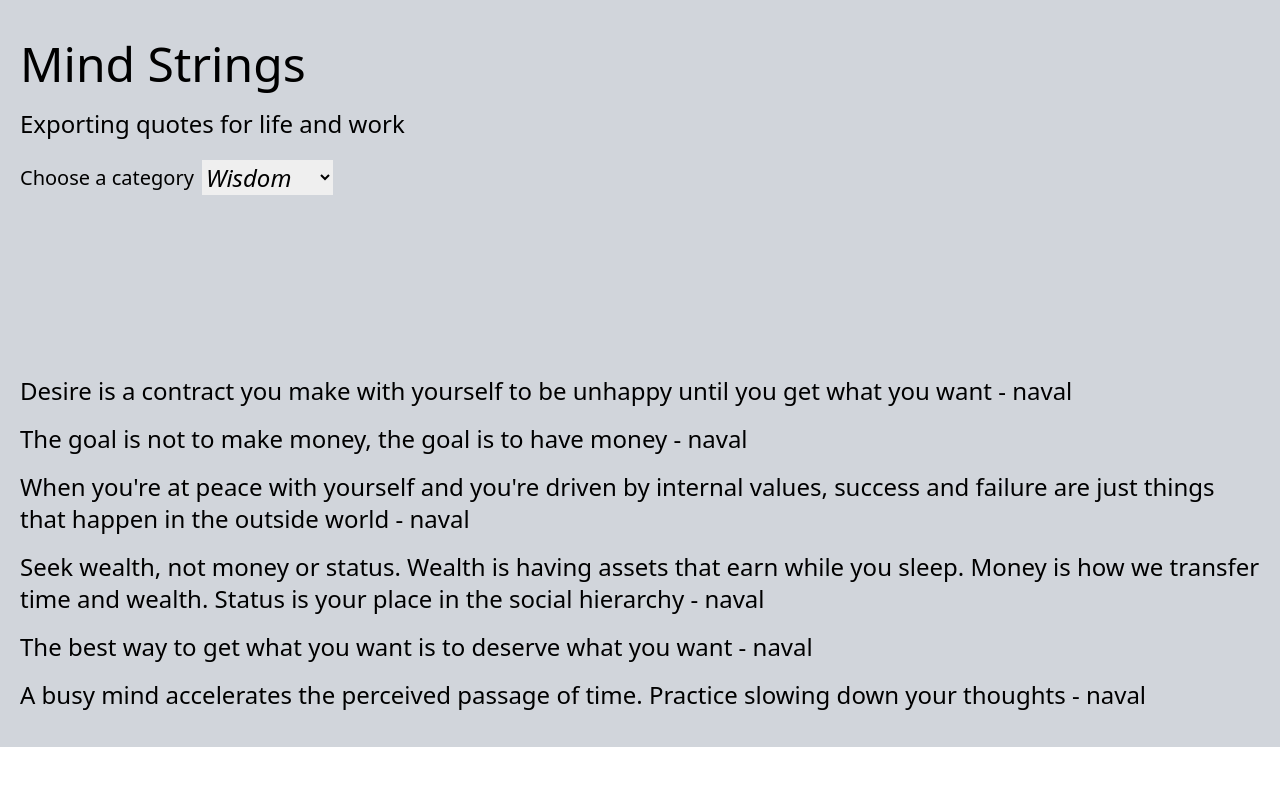
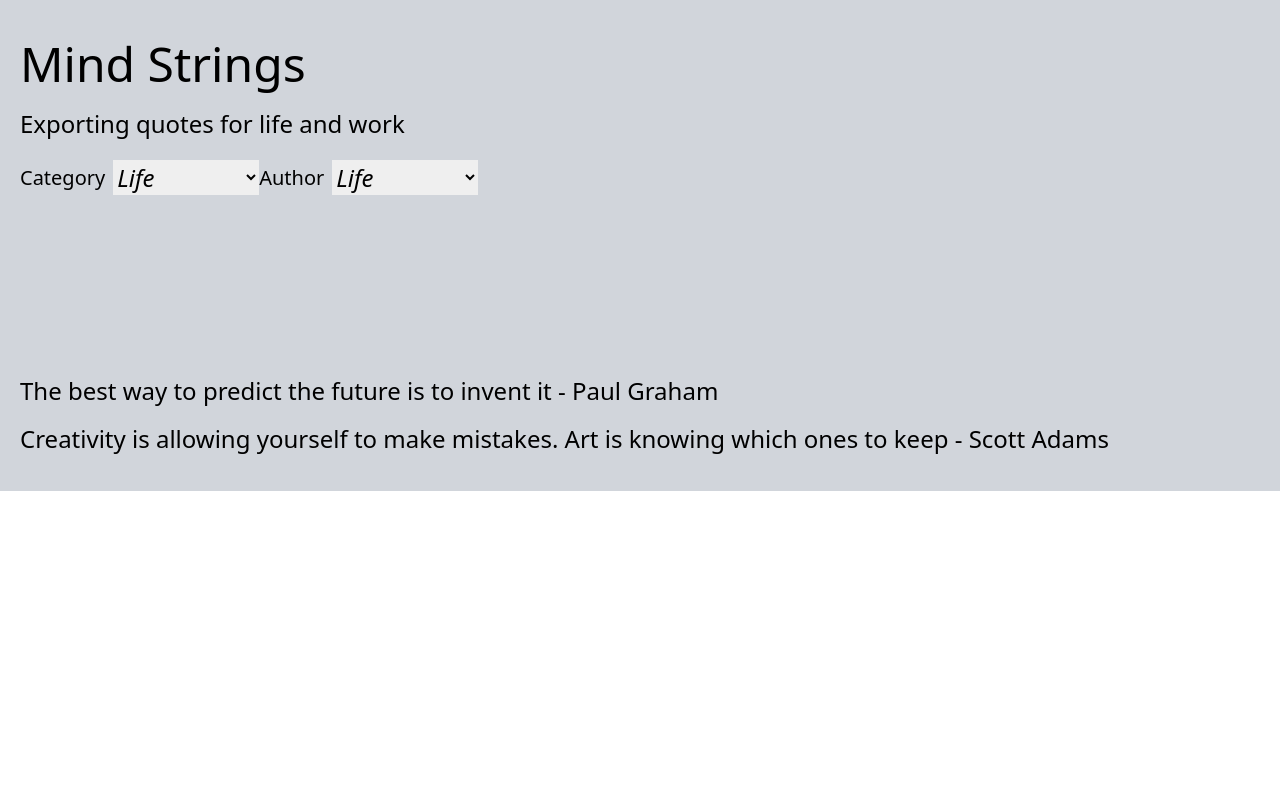
Before and after one commit to joehalls605/Mind-Strings, a React (Create React App) app: page / in a window 1280 px wide. Shown: the top 786 px of the page. Built offline with nearby package versions, Linux system fonts and the light colour scheme.

Commit message:
randomising the category

```diff
--- a/src/App.js
+++ b/src/App.js
@@ -3,7 +3,11 @@ import quotes from './Quotes/quotes';
 
 function App() {
 
-  const [selectedCategory, setSelectedCategory] = useState("wisdom");
+
+const randomIndex = Math.floor(Math.random() * quotes.length);
+const randomCategory = quotes[randomIndex].category;
+
+const [selectedCategory, setSelectedCategory] = useState(randomCategory);
 
   const handleCategoryChange = (event) => {
     setSelectedCategory(event.target.value);
@@ -19,17 +23,24 @@ function App() {
       <h1 className='text-5xl py-5 font-sans'>Mind Strings</h1>
       <p className='text-2xl font-sans pb-5'>Exporting quotes for life and work</p>
       <div className='flex items-center pb-5 text-lg font-sans'>
-        <label className="block mr-2 text-xl font-sans" htmlFor="category">Choose a category</label>
+        <label className="block mr-2 text-xl font-sans" htmlFor="category">Category</label>
         <select id="category" value={selectedCategory} onChange={handleCategoryChange} className="italic text-2xl">
-          <option value="wisdom">Wisdom</option>
+        <option value="life">Life</option>
           <option value="happiness">Happiness</option>
+          <option value="productivity">Productivity</option>
+        </select>
+        <label className="block mr-2 text-xl font-sans" htmlFor="category">Author</label>
+        <select id="category" value={selectedCategory} onChange={handleCategoryChange} className="italic text-2xl">
           <option value="life">Life</option>
+          <option value="happiness">Happiness</option>
+          <option value="productivity">Productivity</option>
         </select>
       </div>
       <div className='mt-40'>
       <div className=''>{items}</div>
       </div>
     </div>
+
   );
 }
 
--- a/src/Quotes/quotes.js
+++ b/src/Quotes/quotes.js
@@ -1,31 +1,31 @@
 const quotes = [
   {
-    category: 'wisdom',
+    category: 'life',
     author: 'naval',
     quote: "Desire is a contract you make with yourself to be unhappy until you get what you want",
   },
   {
-    category: 'wisdom',
+    category: 'life',
     author: 'naval',
     quote: "The goal is not to make money, the goal is to have money",
   },
   {
-    category: 'wisdom',
+    category: 'life',
     author: 'naval',
     quote: "When you're at peace with yourself and you're driven by internal values, success and failure are just things that happen in the outside world",
   },
   {
-    category: 'wisdom',
+    category: 'life',
     author: 'naval',
     quote: "Seek wealth, not money or status. Wealth is having assets that earn while you sleep. Money is how we transfer time and wealth. Status is your place in the social hierarchy",
   },
   {
-    category: 'wisdom',
+    category: 'life',
     author: 'naval',
     quote: "The best way to get what you want is to deserve what you want",
   },
   {
-    category: 'wisdom',
+    category: 'life',
     author: 'naval',
     quote: "A busy mind accelerates the perceived passage of time. Practice slowing down your thoughts",
   },
@@ -69,6 +69,31 @@ const quotes = [
     author: 'naval',
     quote: "Your business and your relationships should be set up so that they can run as well without you as they do with you",
   },
+  {
+    category: 'creativity',
+    author: 'Paul Graham',
+    quote: "The best way to predict the future is to invent it",
+  },
+  {
+    category: 'creativity',
+    author: 'Scott Adams',
+    quote: "Creativity is allowing yourself to make mistakes. Art is knowing which ones to keep",
+  },
+  {
+    category: 'productivity',
+    author: 'Scott Adams',
+    quote: "You can't have a million-dollar dream with a minimum-wage work ethic",
+  },
+  {
+    category: 'productivity',
+    author: 'Scott Adams',
+    quote: "Losers have goals. Winners have systems",
+  },
+  {
+    category: 'productivity',
+    author: 'Scott Adams',
+    quote: "A goal is a specific objective that you either achieve or don't sometime in the future. A system is something you do on a regular basis that increases your odds of happiness in the short term and the long term",
+  },
 ];
 
 export default quotes;
```
